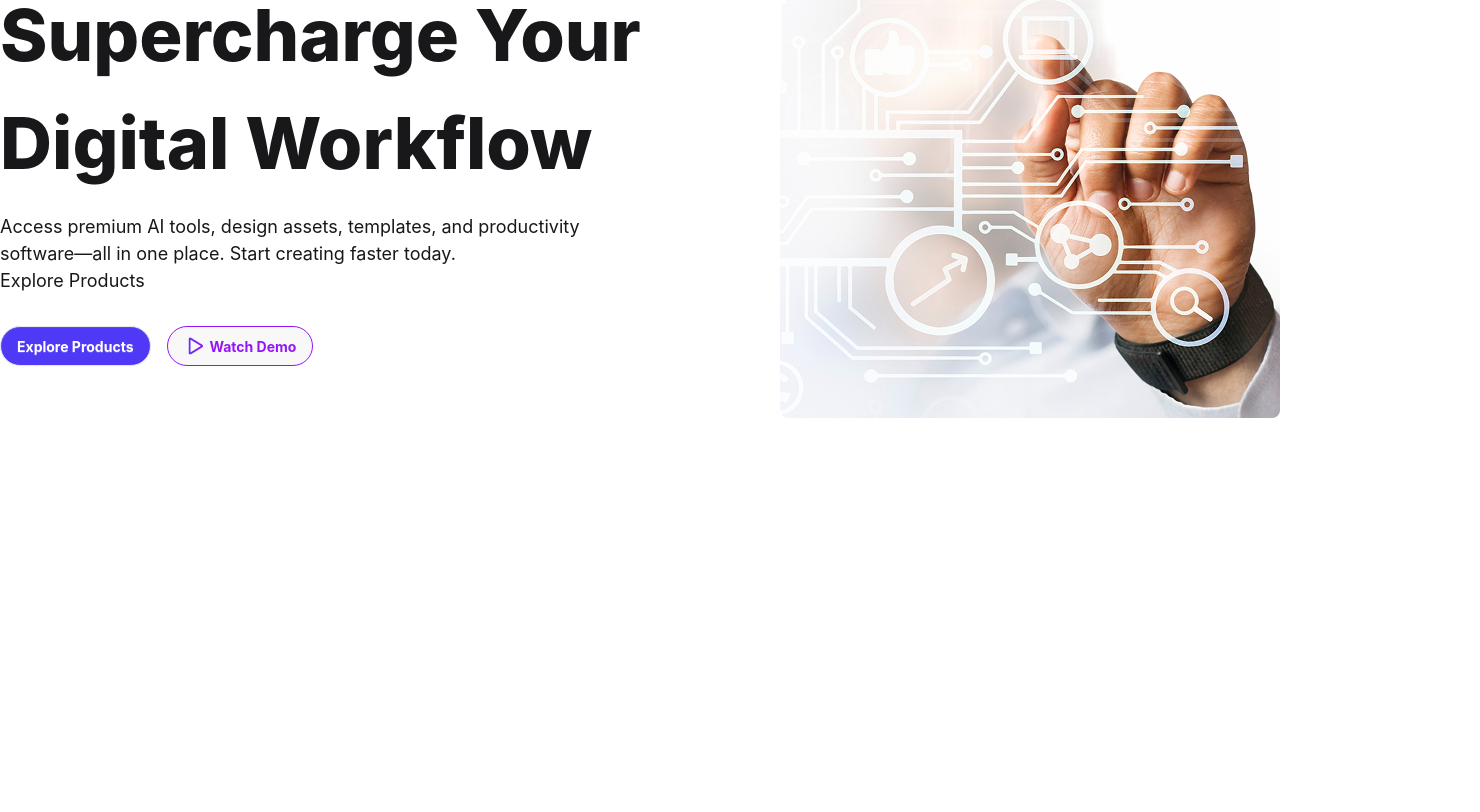
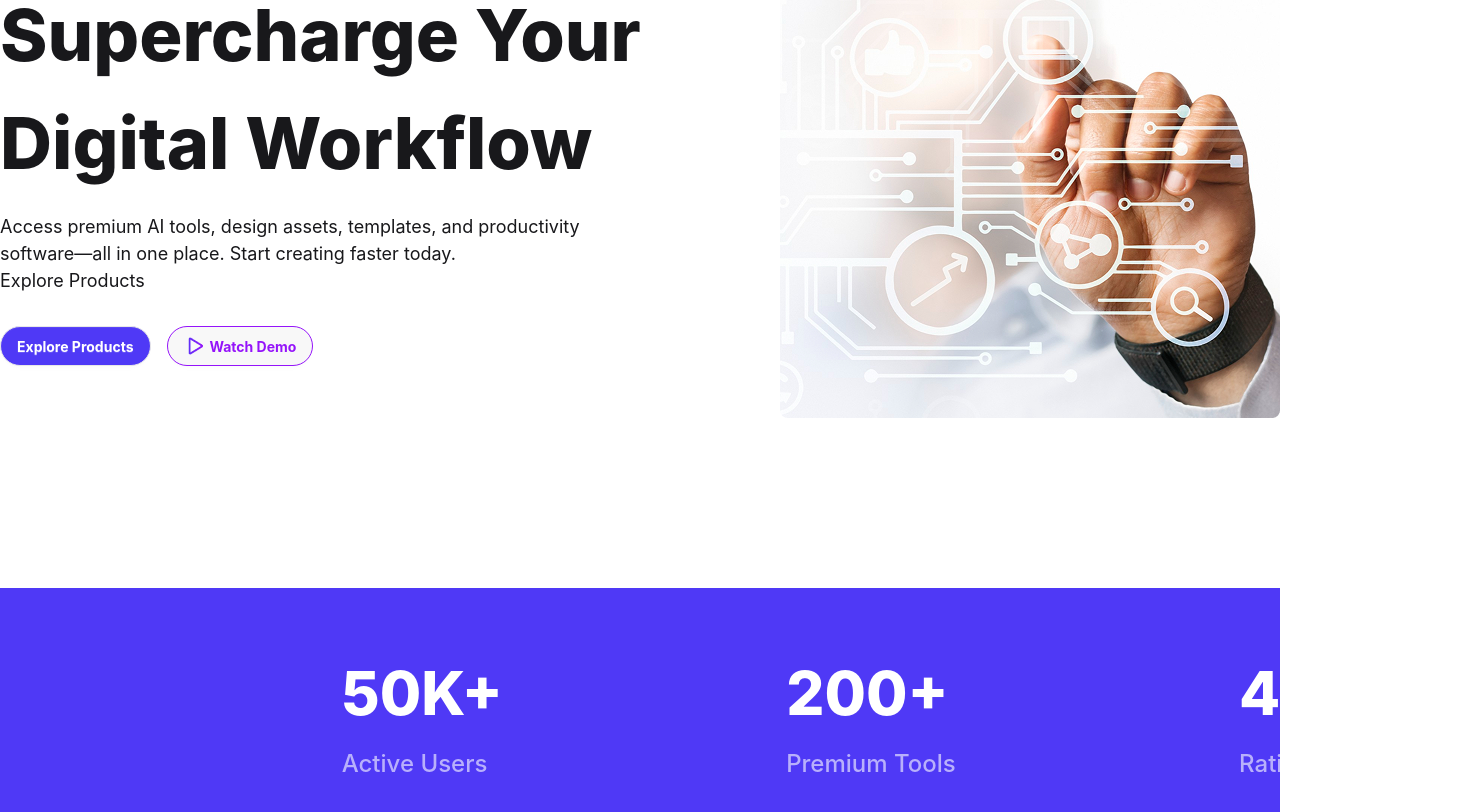
Before and after one commit to mojahidulislam12/Assignment-6, a React (Vite) app: page / in a window 1280 px wide. Shown: the part 321-1133 px from the top of the page, 1480 px wide, since content can reach past the window. Before the commit the page ends 909 px from the top, so only its background shows below. Built offline with nearby package versions, Linux system fonts and the light colour scheme.

Commit message:
All Count Section

```diff
--- a/src/App.jsx
+++ b/src/App.jsx
@@ -1,4 +1,5 @@
 import "./App.css";
+import Active from "./Components/Active/Active";
 import Banner from "./Components/Banner/Banner";
 import NavBar from "./Components/NaBar/NavBar";
 
@@ -7,6 +8,7 @@ function App() {
     <>
       <NavBar></NavBar>
       <Banner></Banner>
+      <Active></Active>
     </>
   );
 }
--- /dev/null
+++ b/src/Components/Active/Active.jsx
@@ -0,0 +1,28 @@
+import React from "react";
+
+const Active = () => {
+  return (
+    <div className="bg-[#4F39F6] h-61.75 text-white ">
+      <div className="container mx-auto flex justify-around items-center  ml-50">
+        <div className="my-15">
+          <h1 className="font-extrabold text-[60px]">50K+</h1>
+          <p className="font-medium text-[24px] mt-2 opacity-60">
+            Active Users
+          </p>
+        </div>
+        <div>
+          <h1 className="font-extrabold text-[60px]">200+</h1>
+          <p className="font-medium text-[24px] mt-2 opacity-60">
+            Premium Tools
+          </p>
+        </div>
+        <div>
+          <h1 className="font-extrabold text-[60px]">4.9</h1>
+          <p className="font-medium text-[24px] mt-2 opacity-60">Rating</p>
+        </div>
+      </div>
+    </div>
+  );
+};
+
+export default Active;
```
